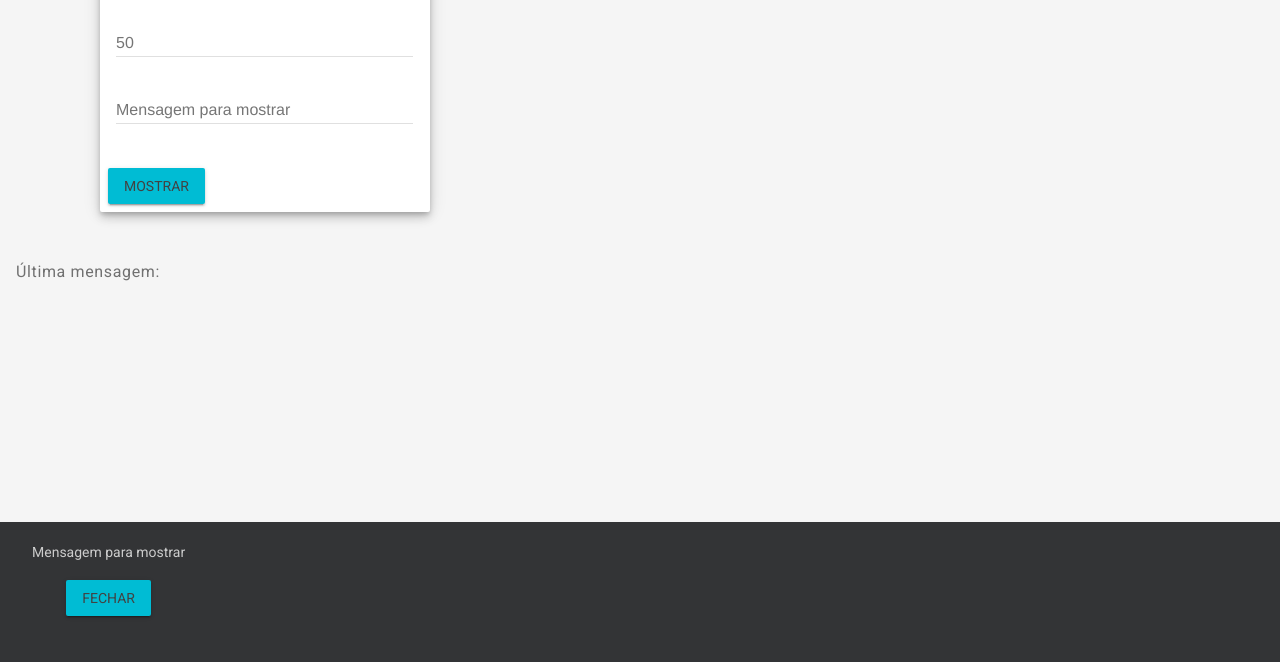
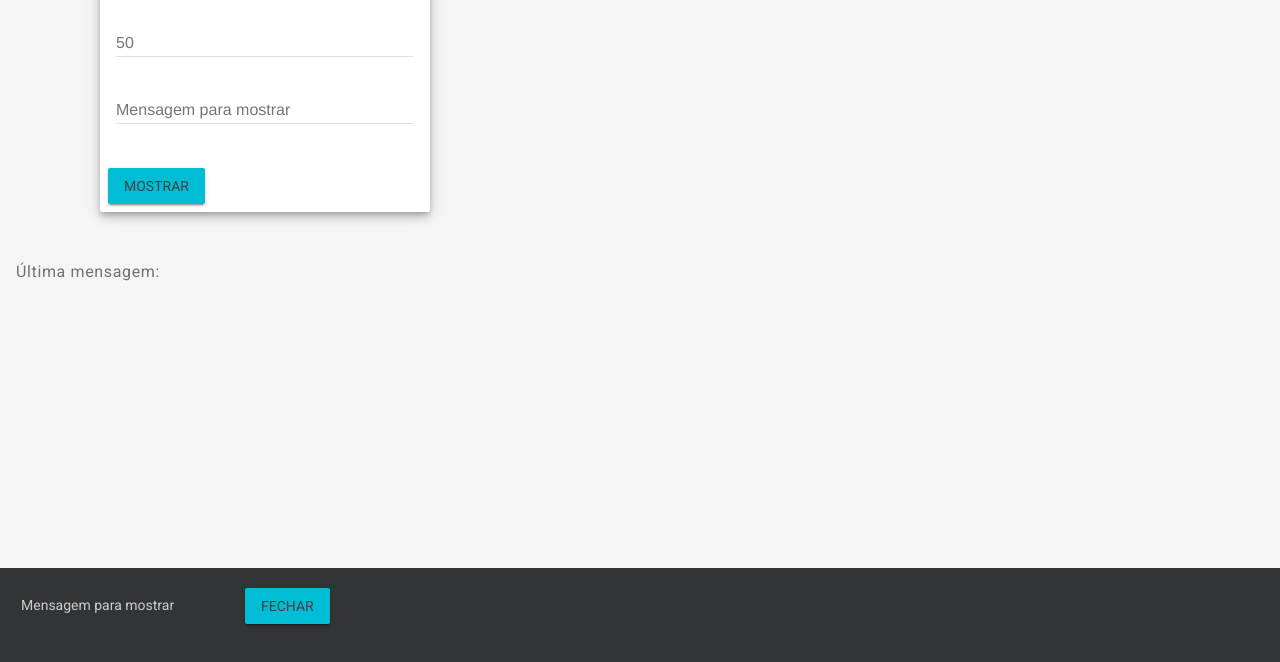
Before and after one commit to fabiosandias/hotmilhas-recru, a website: page index.html in a window 1280 px wide. Both pictures are taken after a click on the button "MOSTRAR". Shown: the part 138-800 px from the top of the page. Drawn offline with nearby package versions, Linux system fonts and the light colour scheme.

Commit message:
Correção do Toast css

```diff
--- a/index.html
+++ b/index.html
@@ -64,7 +64,7 @@
 		                    <form>
 		                        <div class="mdl-textfield mdl-js-textfield">
 		                            <input ng-model="vm.time" class="mdl-textfield__input" type="number" id="time"/>
-		                            <label class="mdl-textfield__label" for="time">Entre com o tempo (milisegundos)</label>
+		                            <label class="mdl-textfield__label" for="time">Entre com o tempo (segundos)</label>
 
 		                        </div>
 		                        <div class="mdl-textfield mdl-js-textfield">
@@ -90,13 +90,13 @@
 
 		    <footer ng-show="vm.activeShow" ng-click="vm.clickNoToast()" class="fadein fadeout mdl-mini-footer mdl-animation hotmilha-animation">
 		        <div class="mdl-mini-footer__left-section">
-		            <div class="mdl-grid">
+		            <div class="mdl-grid mdl_box_mb">
 		                <div class="txt_message">
 		                    <p>{{vm.mensagemAtual}}</p>
 		                </div>
 
 		                <div class="txt_button_action_ok">
-		                    <button ng-click="vm.clickBotaoFechar()" type="button" style="float: right" class="mdl-button mdl-js-button mdl-button--raised mdl-button--colored">Fechar</button>
+		                    <button ng-click="vm.clickBotaoFechar()" type="button" style="float: right !important;" class="mdl-button mdl-js-button mdl-button--raised mdl-button--colored">Fechar</button>
 		                </div>
 		            </div>
 		        </div>
--- a/styles.css
+++ b/styles.css
@@ -236,24 +236,28 @@ _:-ms-input-placeholder, :root .demo-graph {
 
 footer.hotmilha-animation{
     background: #333436 !important;
-    height: 120px !important;
-    padding: 10px 16px !important;
+    height: 80px !important;
+    padding: 7px 8px !important;
+}
+.mdl_box_mb{
+    position: relative;
+    height: 60px;
+    top: 5px;
+    min-width: 100% !important;
 }
 
 .txt_message{
-    min-width: 100% !important;
-    max-width: 100% !important;
-    float: left;
-    padding: 0 8px;
+    min-width: 65% !important;
+    max-width: 65% !important;
+    position: relative;
+    left: 5px;
+    top: 5px;
     color: #cccccc;
 }
 .txt_button_action_ok{
-    min-width: 50% !important;
-    max-width: 50% !important;
-    float: left;
+    min-width: 31% !important;
+    max-width: 31% !important;
+    position: relative;
+    right: -70px;
+    top: 0px;
 }
-.txt_button_action_desfazer{
-    min-width: 50% !important;
-    max-width: 50% !important;
-    float: right;
-}
```
Also changed, not shown: README.md, 1 other file.
